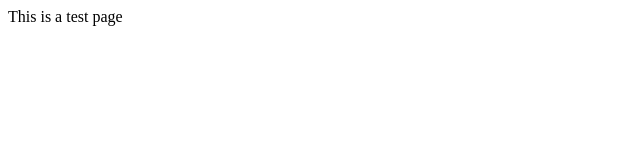
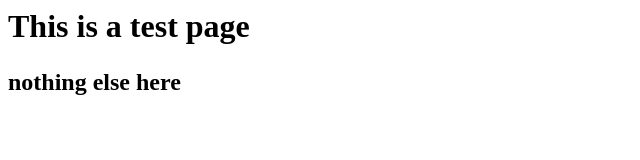
Before and after one commit to jaynam1978/GitLearn, a plain HTML site: page index.html in a window 1280 px wide. Shown: the whole page, without its empty margins (0-640 px from the left). Drawn offline with Linux system fonts and the light colour scheme.

Commit message:
changed from p to h1

```diff
--- a/index.html
+++ b/index.html
@@ -3,5 +3,6 @@
 		<title> My page</title>
 	</head>
 	<body>
-		<p>This is a test page<p>
+	<h1>This is a test page<h2>
+			<p>nothing else here</p>
 	</body></html>
```
